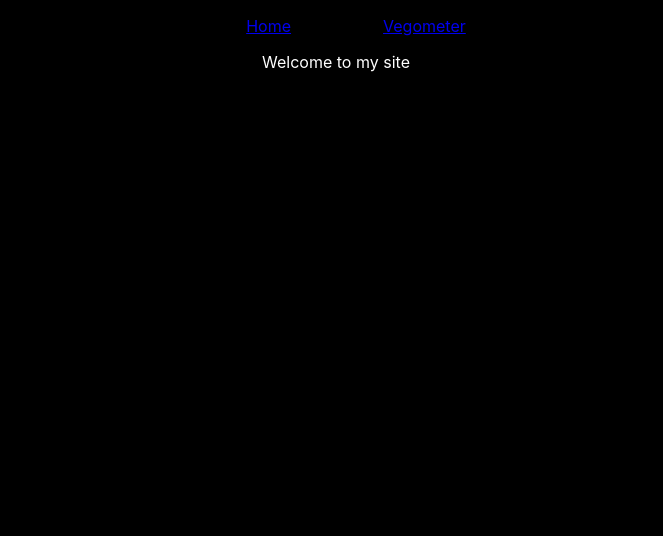
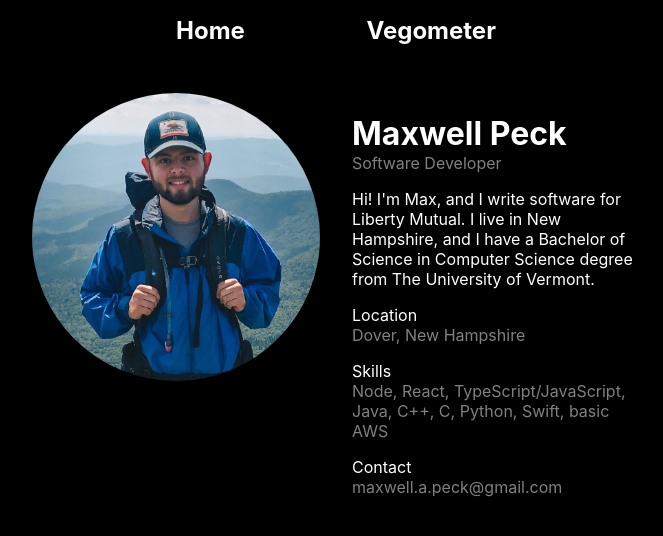
Before and after one commit to maxwellpeck/maxwellapeck, a React (Create React App) app: page / in a window 1280 px wide. Shown: the top 536 px of the page, without its empty margins (304-967 px from the left). Built offline with nearby package versions, Linux system fonts and the light colour scheme.

Commit message:
home page

```diff
--- a/src/App.css
+++ b/src/App.css
@@ -1,15 +1,35 @@
 .App {
-  width: 75%;
+  width: 50%;
   height: 100%;
   margin: auto;
   text-align: center;
 }
 
-ul {
-  list-style-type: none;
+@media only screen and (max-device-width: 480px) {
+  .App {
+    width: 90%;
+  }
 }
 
-li {
-  display: inline;
-  margin: 5%;
+nav {
+  display: flex;
+  align-items: center;
+  justify-content: center;
+  height: 10%;
+  margin-bottom: 2.5%;
+  padding: 2.5%;
 }
+
+.navLink {
+  padding: 0 10% 0 10%;
+}
+
+a {
+  color: white;
+  text-decoration: none;
+}
+
+h2 {
+  margin: 0;
+  padding: 0;
+}
--- a/src/App.tsx
+++ b/src/App.tsx
@@ -10,15 +10,10 @@ const App = (): JSX.Element => {
 
             <BrowserRouter>
                 <nav>
-                    <ul>
-                        <li>
-                            <Link to="/">Home</Link>
-                        </li>
-                        <li>
-                            <Link to="/vegometer">Vegometer</Link>
-                        </li>
-                    </ul>
+                    <Link className="navLink" to="/"><h2>Home</h2></Link>
+                    <Link className="navLink" to="/vegometer"><h2>Vegometer</h2></Link>
                 </nav>
+
                 <Switch>
                     <Route exact path="/" component={Home} />
                     <Route path="/vegometer" component={Vegometer} />
--- a/src/components/Home/Home.css
+++ b/src/components/Home/Home.css
@@ -0,0 +1,49 @@
+.maxImg {
+    width: 100%;
+    border-radius: 50%;
+}
+
+.title {
+    margin-bottom: 0;
+}
+
+.subtitle {
+    margin-top: 0;
+    color: gray;
+}
+
+td {
+    width: 50%;
+    padding: 2.5%
+}
+
+.profile {
+    display: flex;
+}
+
+.left {
+    width: 50%;
+    text-align: center;
+    padding: 2.5%;
+}
+
+.right {
+    width: 50%;
+    text-align: left;
+    padding: 2.5%;
+}
+
+@media only screen and (max-device-width: 480px) {
+    .maxImg {
+        width: 75%;
+    }
+    .profile {
+        flex-direction: column;
+    }
+    .left {
+        width: 100%;
+    }
+    .right {
+        width: 100%;
+    }
+}
--- a/src/components/Home/Home.tsx
+++ b/src/components/Home/Home.tsx
@@ -1,10 +1,27 @@
+/* eslint-disable react/no-unescaped-entities */
 import React from 'react';
+import max from './max.jpg';
 import './Home.css';
 
 export const Home = (): JSX.Element => {
     return (
         <div className="Home">
-            <p>Welcome to my site</p>
+            <div className="profile">
+                <div className="left">
+                    <img className="maxImg" src={max} alt="this is me!" />
+                </div>
+                <div className="right">
+                    <h1 className="title">Maxwell Peck</h1>
+                    <p className="subtitle">Software Developer</p>
+                    <p>Hi!  I'm Max, and I write software for Liberty Mutual.  I live in New Hampshire, and I have a Bachelor of Science in Computer Science degree from The University of Vermont.</p>
+                    <p className="title">Location</p>
+                    <p className="subtitle">Dover, New Hampshire</p>
+                    <p className="title">Skills</p>
+                    <p className="subtitle">Node, React, TypeScript/JavaScript, Java, C++, C, Python, Swift, basic AWS</p>
+                    <p className="title">Contact</p>
+                    <p className="subtitle">maxwell.a.peck@gmail.com</p>
+                </div>
+            </div>
         </div>
     );
 };
```
Also changed, not shown: src/components/Home/max.jpg (added).
